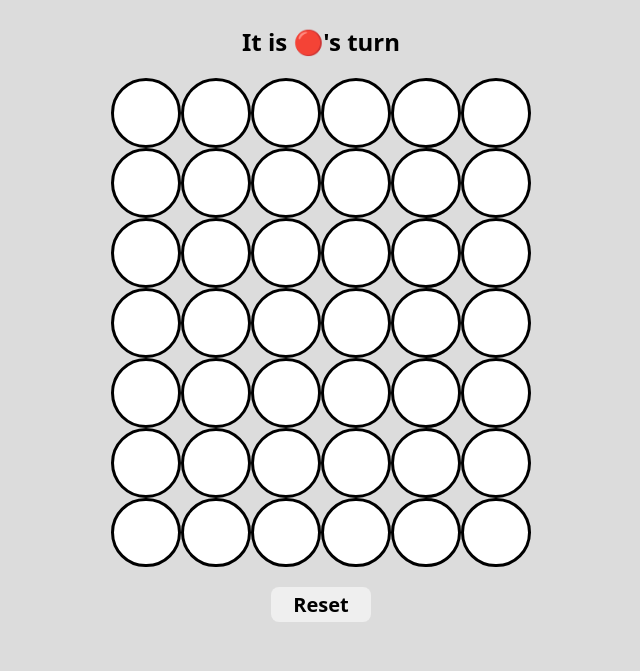
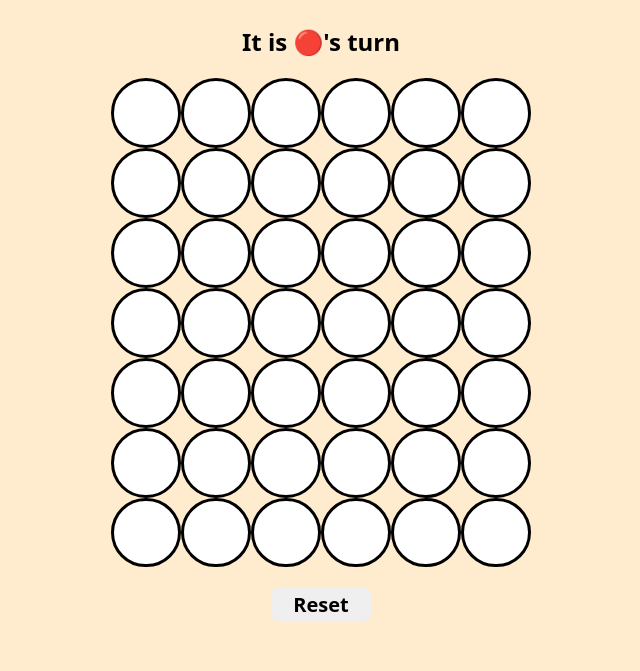
Before and after one commit to pc1231/CONNECT-FOUR, a plain HTML site: page index.html in a window 1280 px wide. Shown: the part 129-800 px from the top of the page, without its empty margins (319-959 px from the left). Drawn offline with Linux system fonts and the light colour scheme.

Commit message:
background color

```diff
--- a/css/style.css
+++ b/css/style.css
@@ -1,5 +1,5 @@
 body {
-  background-color: gainsboro;
+  background-color: blanchedalmond;
   /* Use a system font, if none are available use an available sans-sarif */
   font-family: system-ui, sans-serif;
   margin: 0;
```
